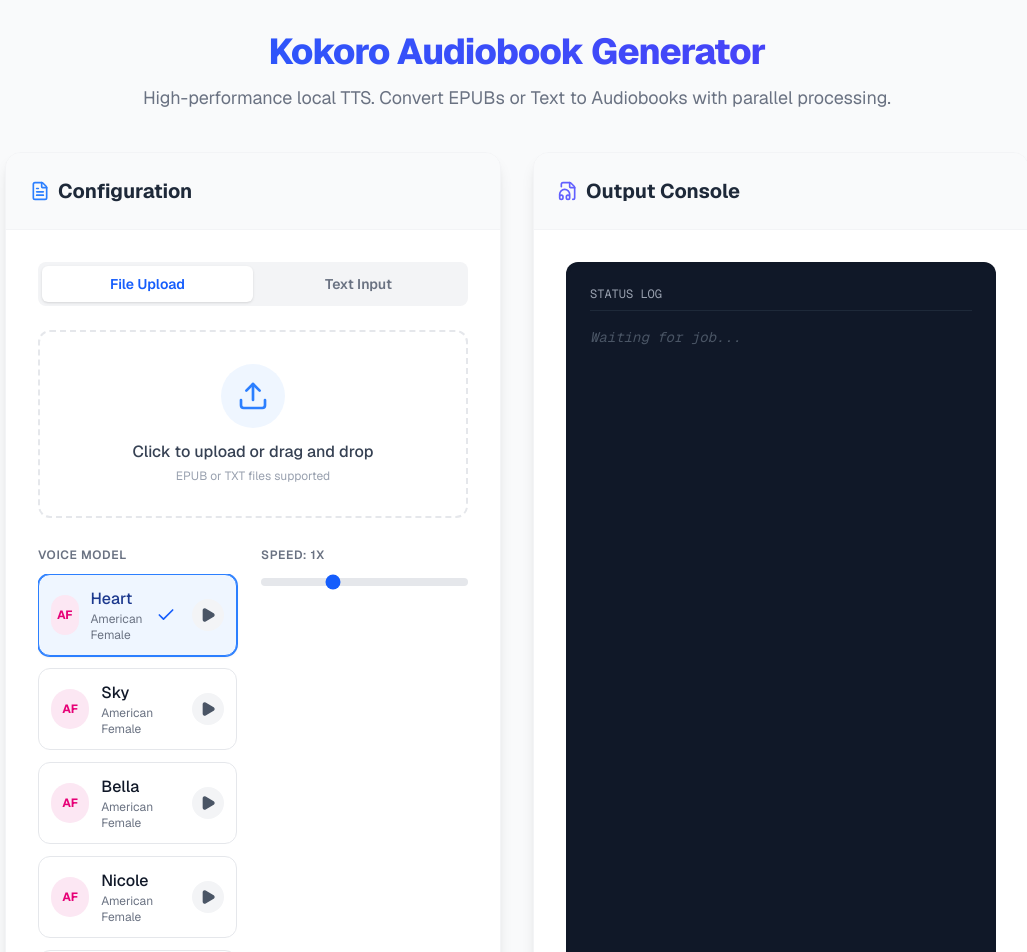
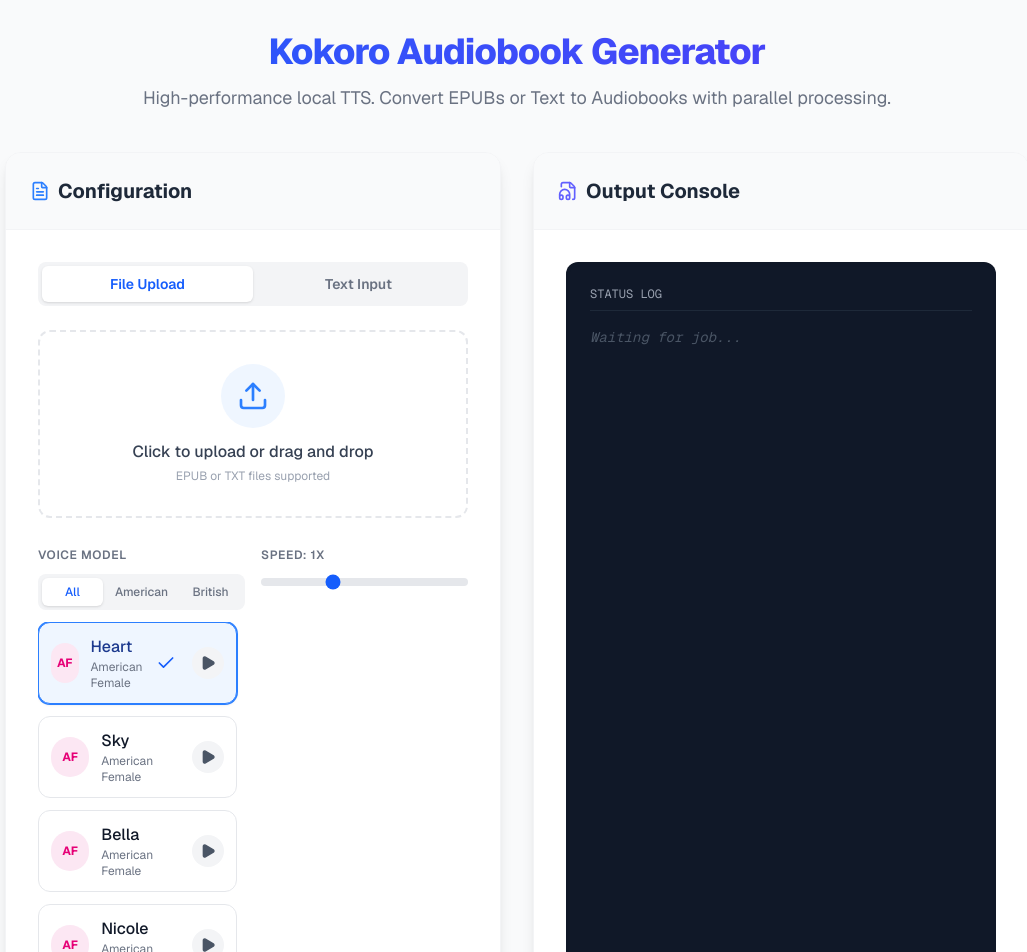
Before and after one commit to bkallaus/audiobook-generator, a Next.js app in the folder web-ui/: page / in a window 1280 px wide. Shown: the top 952 px of the page, without its empty margins (123-1150 px from the left). Built offline with nearby package versions, Linux system fonts and the light colour scheme.

Commit message:
feat: Add accent filtering and British voices to VoicePicker
- Added known British voices to the VOICES constant
- Added accent filter state and button group to VoicePicker
- Filter logic applies correctly based on the selected accent

```diff
--- a/web-ui/src/components/VoicePicker.tsx
+++ b/web-ui/src/components/VoicePicker.tsx
@@ -5,7 +5,7 @@
   id: string;
   name: string;
   gender: 'Male' | 'Female';
-  accent: 'American';
+  accent: 'American' | 'British';
 }
 
 const VOICES: Voice[] = [
@@ -16,6 +16,10 @@
   { id: 'af_sarah', name: 'Sarah', gender: 'Female', accent: 'American' },
   { id: 'am_adam', name: 'Adam', gender: 'Male', accent: 'American' },
   { id: 'am_michael', name: 'Michael', gender: 'Male', accent: 'American' },
+  { id: 'bf_emma', name: 'Emma', gender: 'Female', accent: 'British' },
+  { id: 'bf_isabella', name: 'Isabella', gender: 'Female', accent: 'British' },
+  { id: 'bm_george', name: 'George', gender: 'Male', accent: 'British' },
+  { id: 'bm_lewis', name: 'Lewis', gender: 'Male', accent: 'British' },
 ];
 
 interface VoicePickerProps {
@@ -26,6 +30,7 @@
 export function VoicePicker({ selectedVoice, onVoiceSelect }: VoicePickerProps) {
   const [playingVoice, setPlayingVoice] = useState<string | null>(null);
   const [loadingVoice, setLoadingVoice] = useState<string | null>(null);
+  const [accentFilter, setAccentFilter] = useState<'All' | 'American' | 'British'>('All');
   const audioRef = useRef<HTMLAudioElement | null>(null);
 
   useEffect(() => {
@@ -102,9 +107,29 @@
     }
   };
 
+  const filteredVoices = VOICES.filter(voice => accentFilter === 'All' || voice.accent === accentFilter);
+
   return (
-    <div className="grid grid-cols-1 gap-3 max-h-96 overflow-y-auto pr-2 custom-scrollbar">
-      {VOICES.map((voice) => (
+    <div className="flex flex-col gap-3">
+      {/* Accent Filter */}
+      <div className="flex bg-gray-100 p-1 rounded-lg">
+        {(['All', 'American', 'British'] as const).map((filter) => (
+          <button
+            key={filter}
+            onClick={() => setAccentFilter(filter)}
+            className={`flex-1 text-xs font-medium py-1.5 px-3 rounded-md transition-all ${
+              accentFilter === filter
+                ? 'bg-white text-blue-600 shadow-sm'
+                : 'text-gray-500 hover:text-gray-700'
+            }`}
+          >
+            {filter}
+          </button>
+        ))}
+      </div>
+
+      <div className="grid grid-cols-1 gap-3 max-h-96 overflow-y-auto pr-2 custom-scrollbar">
+      {filteredVoices.map((voice) => (
         <div
           key={voice.id}
           onClick={() => onVoiceSelect(voice.id)}
@@ -160,6 +185,7 @@
           </div>
         </div>
       ))}
+      </div>
     </div>
   );
 }
```
